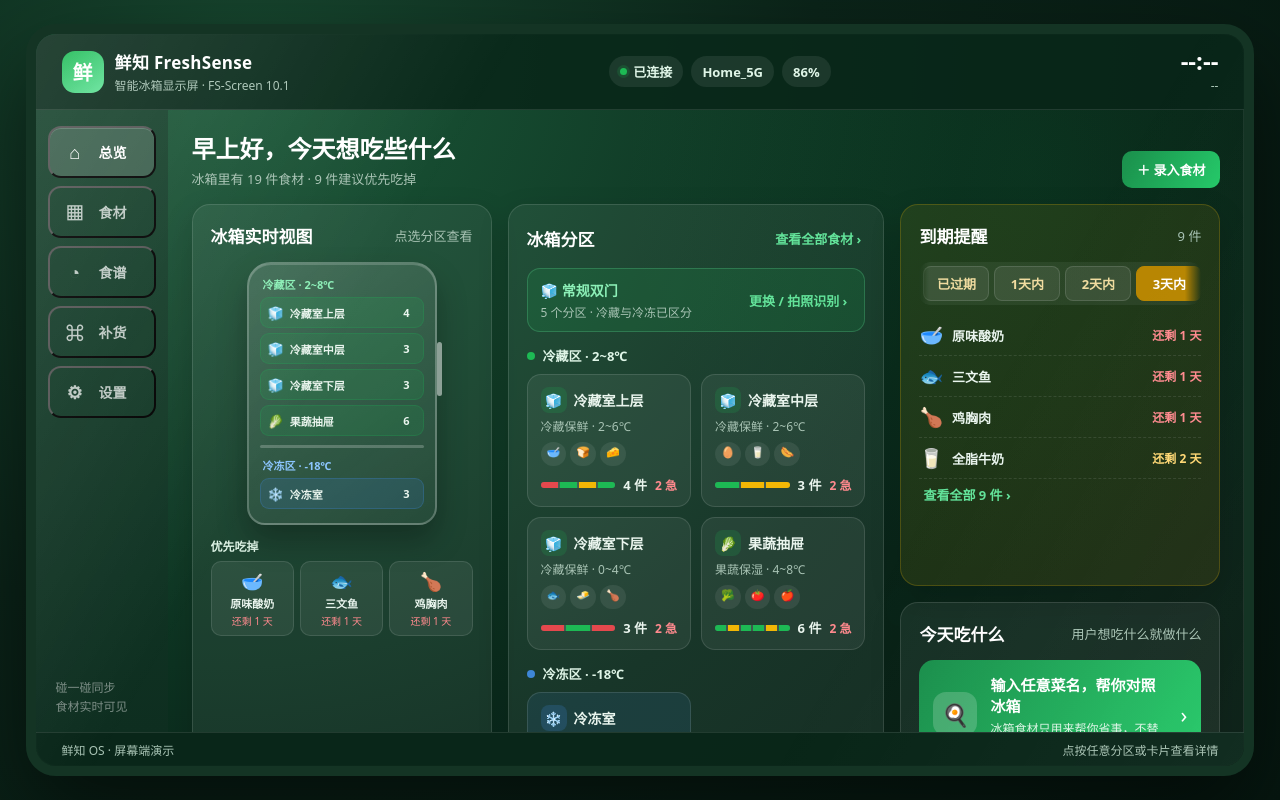
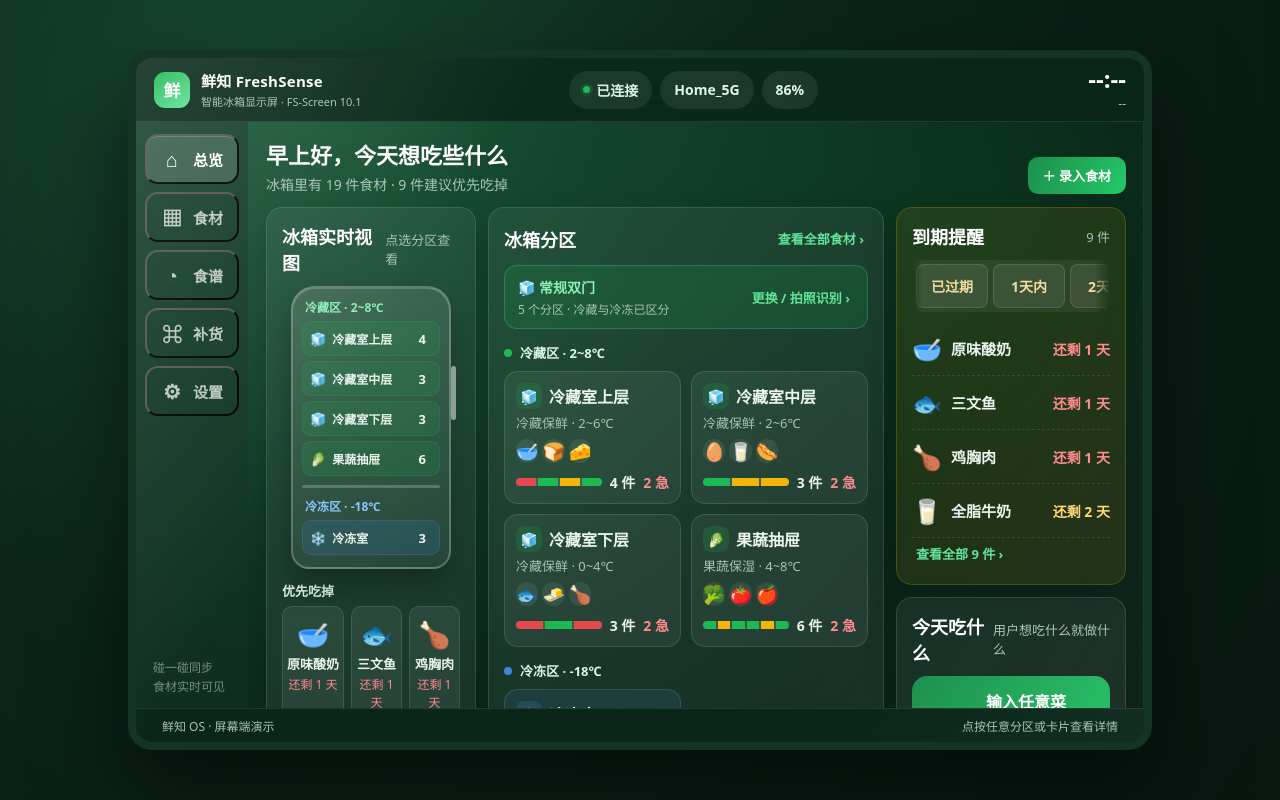
Before and after one commit to Tartalr818339/fridge-screen, a plain HTML site: page index.html in a window 1280 px wide. Drawn offline with Linux system fonts and the light colour scheme.

Commit message:
Improve fridge screen readability and modal contrast

```diff
--- a/styles.css
+++ b/styles.css
@@ -245,6 +245,76 @@ button{cursor:pointer}
 .food-card b{display:block;font-size:11px;margin-top:2px;white-space:nowrap;overflow:hidden;text-overflow:ellipsis}
 .food-card small{display:block;font-size:10px;color:#FF8A8E;margin-top:2px}
 
+/* iPad 屏幕尺寸与适老可读性 */
+.screen-frame{width:min(1024px,94vw);height:min(700px,92vh);min-height:560px;border-width:8px;border-radius:24px}
+.screen-header{height:64px;padding:0 18px;gap:12px}
+.brand{min-width:auto}
+.brand-mark{width:36px;height:36px;font-size:17px;border-radius:11px}
+.brand strong{font-size:15px}
+.brand small{font-size:11px}
+.status-chip{font-size:14px;padding:8px 14px;min-height:38px}
+.screen-nav{width:112px;padding:12px 9px}
+.nav-btn{min-height:50px;font-size:15px;gap:8px}
+.nav-ico{font-size:20px}
+.screen-content{padding:16px 18px 20px}
+.page-head{margin-bottom:13px}
+.page-head h1{font-size:22px}
+.page-head p,.hint{font-size:14px}
+.panel{padding:15px;border-radius:16px}
+.panel-head{margin-bottom:11px}
+.panel-head h2{font-size:18px}
+.grid-home{grid-template-columns:210px minmax(300px,1fr) 230px;gap:12px}
+.zone-card{min-height:120px;padding:11px}
+.zone-top{font-size:16px}
+.zone-temp{font-size:13px}
+.zone-foods span{font-size:18px;padding:0}
+.mini-bar{height:8px}
+.zone-count,.zone-urgent{font-size:14px}
+.fridge-shell{width:160px;padding:10px 9px 12px}
+.fridge-zone-label{font-size:12px}
+.fridge-seg{min-height:35px}
+.fs-name{font-size:12px}
+.fs-count{font-size:13px}
+.food-strip-title{font-size:13px}
+.food-card-row{gap:7px}
+.food-card{padding:9px 4px}
+.food-card span{font-size:26px}
+.food-card b{font-size:13px}
+.food-card small{font-size:12px}
+.expiry-tab{font-size:14px;min-width:72px;min-height:44px}
+.expiry-row{padding:10px 0}
+.expiry-emoji{font-size:24px}
+.expiry-name{font-size:15px}
+.expiry-days{font-size:14px}
+.today-card{padding:13px}
+.today-orb{width:48px;height:48px;font-size:25px}
+.today-card strong{font-size:16px}
+.today-card p{font-size:13px}
+.item-name{font-size:16px}
+.item-meta{font-size:13px}
+.restock-name,.setting-card h3,.setting-card p{font-size:15px}
+
+/* 弹窗单独恢复浅色高对比 */
+.modal-card{--ink:#16231C;--muted:#6B7C72;--line:#DDE7E0;--soft:#E8F7EE;--deep:#0E7C3A;background:#fff;color:#16231C;font-size:15px}
+.modal-card .modal-head h3,.modal-card .modal-head p,.modal-card .detail-row,.modal-card .field label,.modal-card .model-option b,.modal-card .model-option span,.modal-card .photo-drop{color:#16231C}
+.modal-card .modal-head p,.modal-card .detail-row{font-size:15px}
+.modal-card .btn-ghost{background:#E8F7EE;color:#0E7C3A}
+.modal-card .btn-primary{background:#0E7C3A;color:#fff}
+.modal-card .add-tab{background:#E8F7EE;color:#0E7C3A;font-size:14px}
+.modal-card .add-tab.active{background:#0E7C3A;color:#fff}
+.modal-card .batch-seg{color:#6B7C72}
+.modal-card .batch-seg.active{background:#fff;color:#0E7C3A}
+.modal-card .close-x{background:#F1F5F2;color:#6B7C72}
+.modal-card input,.modal-card textarea,.modal-card select{color:#16231C}
+.zone-detail-list{margin-top:6px}
+.zone-detail-row{display:flex;align-items:center;gap:12px;padding:11px 12px;border-radius:12px;background:#F4F8F5;margin-bottom:8px}
+.zd-ico{font-size:32px;width:42px;text-align:center;flex:none}
+.zd-name{flex:1;font-size:17px;font-weight:800;color:#16231C}
+.zd-qty{font-size:15px;font-weight:700;color:#6B7C72}
+.zd-days{font-size:15px;font-weight:800;color:#0E7C3A;min-width:52px;text-align:right}
+.zd-days.yellow{color:#8A6600}
+.zd-days.red{color:#C93B40}
+
 @media(max-width:900px){
   .stage{padding:0}
   .screen-frame{width:100vw;height:100vh;min-height:0;border-width:0;border-radius:0}
```
